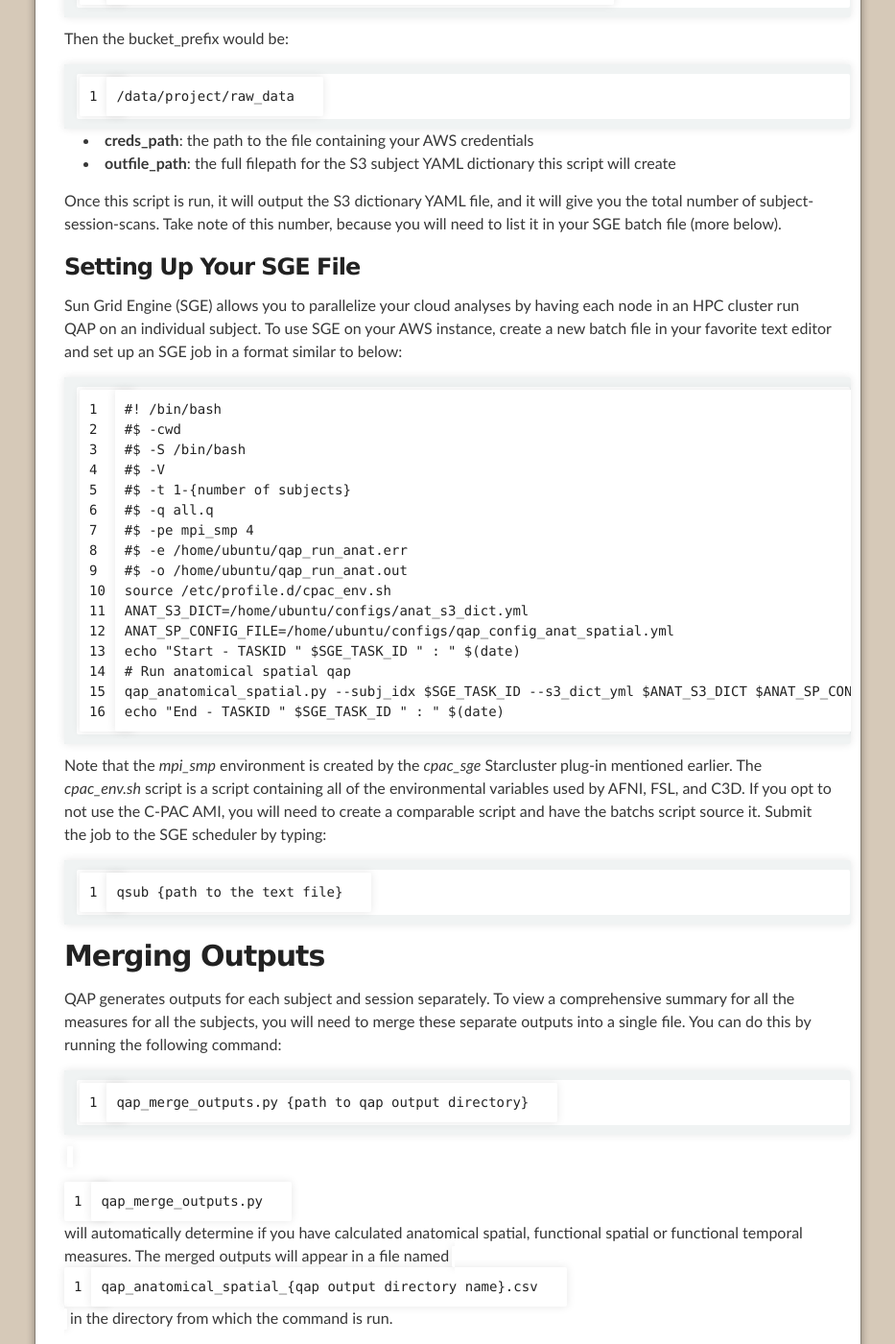
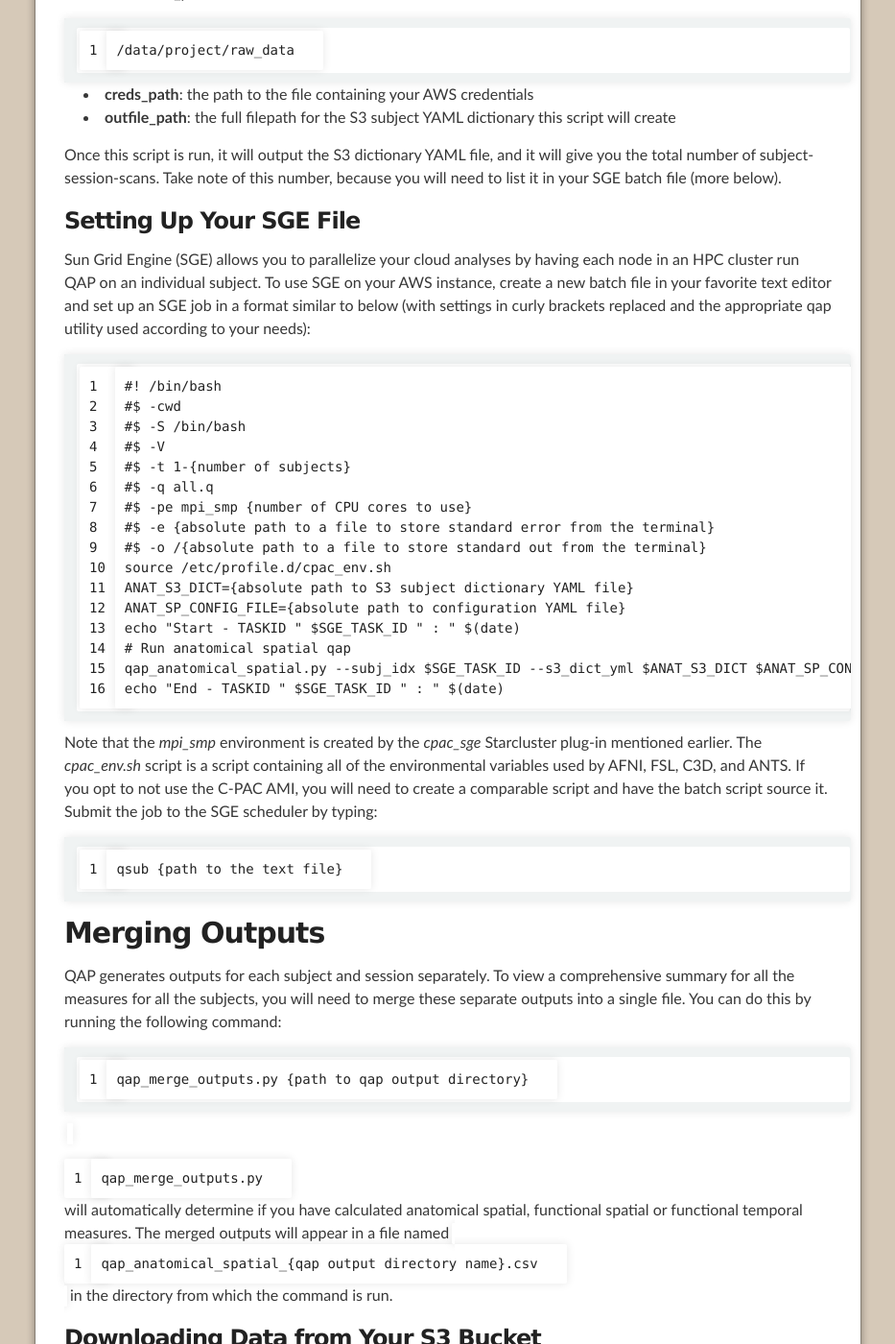
Before and after one commit to preprocessed-connectomes-project/quality-assessment-protocol, a Jekyll site: the page built from index.md, in a window 1280 px wide and 1400 px high, scrolled down 9338 px. Shown: the whole window at 96% size, without its empty margins (173-1106 px from the left). Built offline with Jekyll 4.4.1, drawn with Linux system fonts in a browser that asks for light colours; some of the changed text lies outside the part shown.

Commit message:
Added descriptions for summary measures; minor tweaks to SGE file; deleted csf,wm,gm thresholds.

```diff
--- a/index.md
+++ b/index.md
@@ -93,7 +93,7 @@
 * **Smoothness of Voxels (FWHM) [fwhm, fwhm_x, fwhm_y, fwhm_z]:** The full-width half maximum (FWHM) of the spatial distribution of the image intensity values in units of voxels.  Lower values are better [^3].
 * **Artifact Detection (Qi1) [qi1]:** The proportion of voxels with intensity corrupted by artifacts normalized by the number of voxels in the background.  Lower values are better [^4].
 * **Signal-to-Noise Ratio (SNR) [snr]:** The mean of image values within gray matter divided by the standard deviation of the image values within air (i.e., outside the head).  Higher values are better [^1].
-* **Summary Measures [fg_mean, fg_std, fg_size, bg_mean, bg_std, bg_size, gm_mean, gm_std, gm_size, wm_mean, wm_std, wm_size, csf_mean, csf_std, csf_size]
+* **Summary Measures [fg_mean, fg_std, fg_size, bg_mean, bg_std, bg_size, gm_mean, gm_std, gm_size, wm_mean, wm_std, wm_size, csf_mean, csf_std, csf_size]:** Intermediate measures used to calculate the metrics above. Mean, standard deviation, and mask size are given for foreground, background, white matter, and CSF masks.
 
 ### Spatial Functional
 
@@ -101,7 +101,8 @@
 * **Foreground to Background Energy Ratio [fber]:** Mean energy of image values (i.e., mean of squares) within the head relative to outside the head.  Higher values are better.
 * **Smoothness of Voxels [fwhm, fwhm_x, fwhm_y, fwhm_z]:** The full-width half maximum (FWHM) of the spatial distribution of the image intensity values in units of voxels.  Lower values are better.
 * **Ghost to Signal Ratio (GSR) [ghost_x, ghost_y or ghost_z]:** A measure of the mean signal in the ‘ghost’ image (signal present outside the brain due to acquisition in the phase encoding direction) relative to mean signal within the brain.  Lower values are better.
-* **Summary Measures [fg_mean, fg_std, fg_size, bg_mean, bg_std, bg_size]
+* **Summary Measures [fg_mean, fg_std, fg_size, bg_mean, bg_std, bg_size]:** Intermediate measures used to calculate the metrics above. Mean, standard deviation, and mask size are given for foreground and background masks.
+
 
 ### Temporal Functional
 
@@ -281,7 +279,7 @@
 
 ### Setting Up Your SGE File
 
-Sun Grid Engine (SGE) allows you to parallelize your cloud analyses by having each node in an HPC cluster run QAP on an individual subject.  To use SGE on your AWS instance, create a new batch file in your favorite text editor and set up an SGE job in a format similar to below:
+Sun Grid Engine (SGE) allows you to parallelize your cloud analyses by having each node in an HPC cluster run QAP on an individual subject.  To use SGE on your AWS instance, create a new batch file in your favorite text editor and set up an SGE job in a format similar to below (with settings in curly brackets replaced and the appropriate qap utility used according to your needs):
 
 	#! /bin/bash
 	#$ -cwd
@@ -289,18 +287,18 @@
 	#$ -V
 	#$ -t 1-{number of subjects}
 	#$ -q all.q
-	#$ -pe mpi_smp 4
-	#$ -e /home/ubuntu/qap_run_anat.err
-	#$ -o /home/ubuntu/qap_run_anat.out
+	#$ -pe mpi_smp {number of CPU cores to use}
+	#$ -e {absolute path to a file to store standard error from the terminal}
+	#$ -o /{absolute path to a file to store standard out from the terminal}
 	source /etc/profile.d/cpac_env.sh
-	ANAT_S3_DICT=/home/ubuntu/configs/anat_s3_dict.yml
-	ANAT_SP_CONFIG_FILE=/home/ubuntu/configs/qap_config_anat_spatial.yml
+	ANAT_S3_DICT={absolute path to S3 subject dictionary YAML file}
+	ANAT_SP_CONFIG_FILE={absolute path to configuration YAML file}
 	echo "Start - TASKID " $SGE_TASK_ID " : " $(date)
 	# Run anatomical spatial qap
 	qap_anatomical_spatial.py --subj_idx $SGE_TASK_ID --s3_dict_yml $ANAT_S3_DICT $ANAT_SP_CONFIG_FILE
 	echo "End - TASKID " $SGE_TASK_ID " : " $(date)
 
-Note that the *mpi_smp* environment is created by the *cpac_sge* Starcluster plug-in mentioned earlier.  The *cpac_env.sh* script is a script containing all of the environmental variables used by AFNI, FSL, and C3D.  If you opt to not use the C-PAC AMI, you will need to create a comparable script and have the batchs script source it.  Submit the job to the SGE scheduler by typing:
+Note that the *mpi_smp* environment is created by the *cpac_sge* Starcluster plug-in mentioned earlier.  The *cpac_env.sh* script is a script containing all of the environmental variables used by AFNI, FSL, C3D, and ANTS.  If you opt to not use the C-PAC AMI, you will need to create a comparable script and have the batch script source it.  Submit the job to the SGE scheduler by typing:
 
     qsub {path to the text file}
 
```
Also changed, not shown: other parts of index.md (+2 -5 lines).
